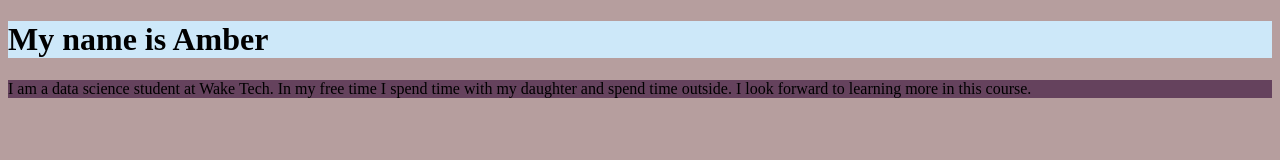
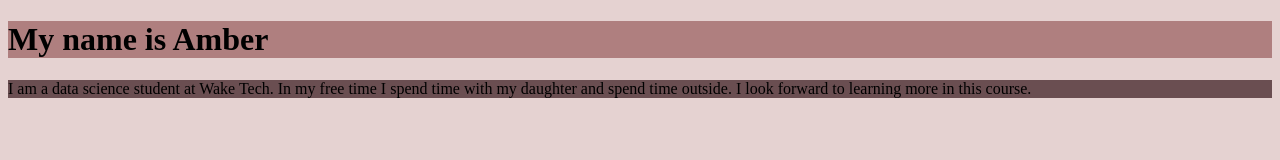
Before and after one commit to aovercash/aovercash.github.io, a plain HTML site: page index.html.html in a window 1280 px wide. Drawn offline with Linux system fonts and the light colour scheme.

Commit message:
Update index.html.html

```diff
--- a/index.html.html
+++ b/index.html.html
@@ -3,13 +3,13 @@
 <head>
 <style>
 body {
-background-color: #B69E9E;
+background-color: #E5D2D1;
 }
 h1 {
-background-color: #CDE8F9;
+background-color: #AF7F7F;
 }
 p {
-background-color: #65425D;
+background-color: #6A4E51;
 }
 </style>
 <title>
```
